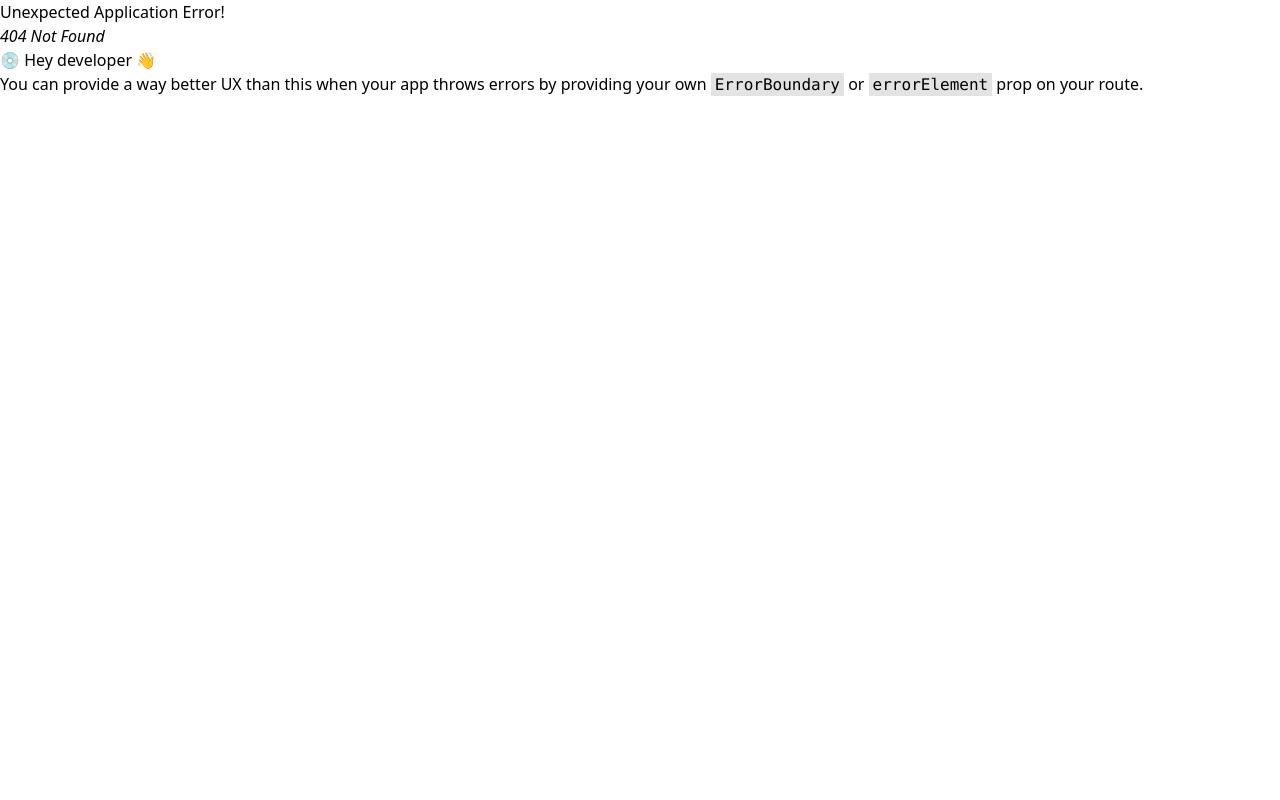
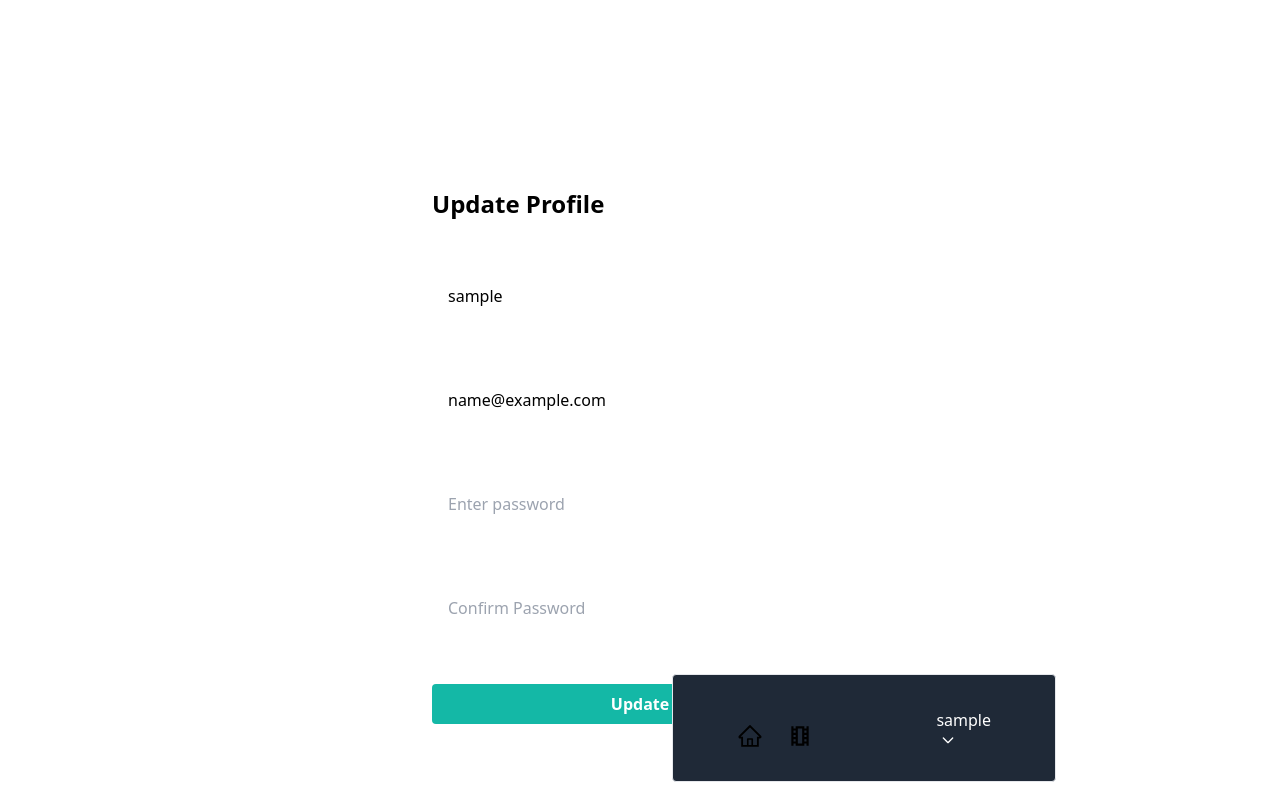
Before and after one commit to Biraj-Thapa/Movie-App, a React (Vite) app in the folder frontend/: page /profile in a window 1280 px wide. Before the commit this address had no page. Built offline with nearby package versions, Linux system fonts and the light colour scheme; sample sign-in values are in the browser's storage.

Commit message:
profile page created

```diff
--- a/frontend/src/main.jsx
+++ b/frontend/src/main.jsx
@@ -9,8 +9,8 @@
 import Home from "./pages/Home.jsx";
 import Login from "./pages/Auth/Login.jsx";
 import Register from "./pages/Auth/Register.jsx"
-
-
+import PrivateRoute from "./pages/Auth/PrivateRoute.jsx"
+import Profile from "./pages/User/Profile.jsx"
 
 
 const router = createBrowserRouter(
@@ -19,6 +19,10 @@
          <Route index={true} path="/" element={<Home />} />
          <Route path="/login" element={<Login />} />
          <Route path="/register" element={<Register />} />
+         <Route path="" element={<PrivateRoute />}>
+          <Route path="/profile" element={<Profile />} />
+         </Route>
+
         </Route>)
   );
 
--- /dev/null
+++ b/frontend/src/pages/Auth/PrivateRoute.jsx
@@ -0,0 +1,9 @@
+import { Navigate, Outlet } from "react-router-dom";
+import { useSelector } from "react-redux";
+
+const PrivateRoute = () => {
+  const { userInfo } = useSelector((state) => state.auth);
+  return userInfo ? <Outlet /> : <Navigate to="/login" replace />;
+};
+
+export default PrivateRoute;
--- /dev/null
+++ b/frontend/src/pages/User/Profile.jsx
@@ -0,0 +1,89 @@
+import { useEffect, useState } from "react";
+import { useDispatch, useSelector } from "react-redux";
+import { toast } from "react-toastify";
+import Loader from "../../component/Loader";
+import { useProfileMutation } from "../../redux/api/users";
+import { setCredentials } from "../../redux/features/auth/authSlice";
+
+const Profile = () => {
+  const [username, setUsername] = useState("");
+  const [email, setEmail] = useState("");
+  const [password, setPassword] = useState("");
+  const [confirmPassword, setConfirmPassword] = useState("");
+
+  const { userInfo } = useSelector((state) => state.auth);
+
+  const [updateProfile, { isLoading: loadingUpdateProfile }] =
+    useProfileMutation();
+
+  useEffect(() => {
+    setUsername(userInfo.username);
+    setEmail(userInfo.email);
+  }, [userInfo.email, userInfo.username]);
+
+  const dispatch = useDispatch();
+
+  const submitHandler = async (e) => {
+    e.preventDefault();
+
+    if (password !== confirmPassword) {
+      toast.error("Passwords do not match");
+    } else {
+      try {
+        const res = await updateProfile({
+          _id: userInfo._id,
+          username,
+          email,
+          password,
+        }).unwrap();
+        dispatch(setCredentials({ ...res }));
+        toast.success("Profile updated successfully");
+      } catch (err) {
+        toast.error(err?.data?.message || err.error);
+      }
+    }
+  };
+
+  return (
+    <div>
+      <div className="container mx-auto p-4 mt-[10rem]">
+        <div className="flex justify-center align-center md:flex md:space-x-4">
+          <div className="md:w-1/3">
+            <h2 className="text-2xl font-semibold mb-4">Update Profile</h2>
+
+            <form onSubmit={submitHandler}>
+              <div className="mb-4">
+                <label className="block text-white mb-2">Name</label>
+                <input type="text" placeholder="Enter name" className="form-input p-4 rounded-sm w-full" value={username} onChange={(e) => setUsername(e.target.value)}/>
+              </div>
+              <div className="mb-4">
+                <label className="block text-white mb-2">Email Address</label>
+                <input type="email" placeholder="Enter email" className="form-input p-4 rounded-sm w-full" value={email} onChange={(e) => setEmail(e.target.value)}/>
+              </div>
+              <div className="mb-4">
+                <label className="block text-white mb-2">Password</label>
+                <input type="password" placeholder="Enter password" className="form-input p-4 rounded-sm w-full" value={password} onChange={(e) => setPassword(e.target.value)}
+                />
+              </div>
+              <div className="mb-4">
+                <label className="block text-white mb-2">
+                  Confirm Password
+                </label>
+                <input type="password" placeholder="Confirm Password" className="form-input p-4 rounded-sm w-full" value={confirmPassword}onChange={(e) => setConfirmPassword(e.target.value)} />
+              </div>
+
+              <div className="flex justify-between">
+                <button type="submit"className="bg-teal-500 w-screen mt-[2rem] font-bold text-white py-2 px-4 rounded hover:bg-teal-600"> Update
+                </button>
+
+                {loadingUpdateProfile && <Loader />}
+              </div>
+            </form>
+          </div>
+        </div>
+      </div>
+    </div>
+  );
+};
+
+export default Profile;
--- a/frontend/src/redux/api/users.js
+++ b/frontend/src/redux/api/users.js
@@ -21,8 +21,15 @@
           url: `${USERS_URL}/logout`,
           method: "POST",
         })
-      })
+      }),
+      profile: builder.mutation({
+        query: (data) => ({
+          url: `${USERS_URL}/profile`,
+          method: "PUT",
+          body: data,
+        }),
+      }),
     }),
 })
 
-export const {useLoginMutation ,useRegisterMutation,useLogoutMutation}=userApiSlice
+export const {useLoginMutation ,useRegisterMutation,useLogoutMutation,useProfileMutation}=userApiSlice
```
